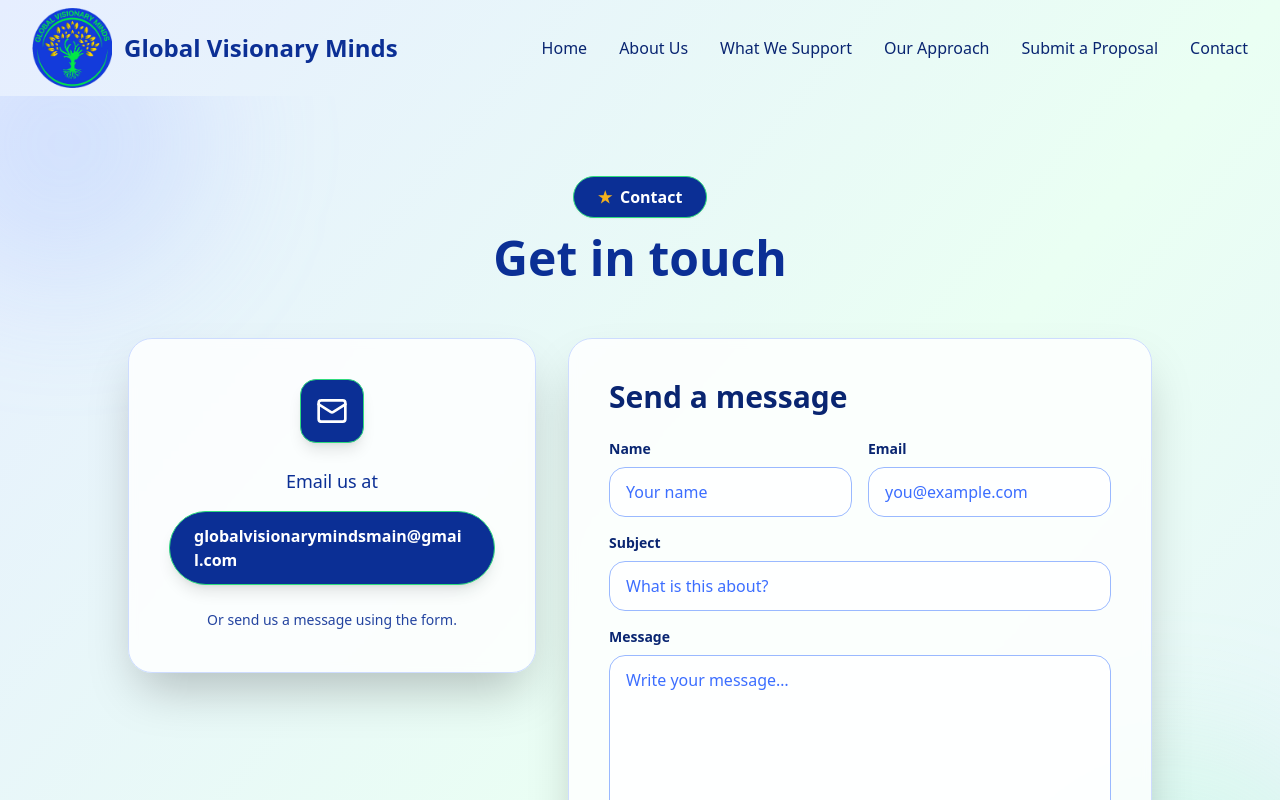
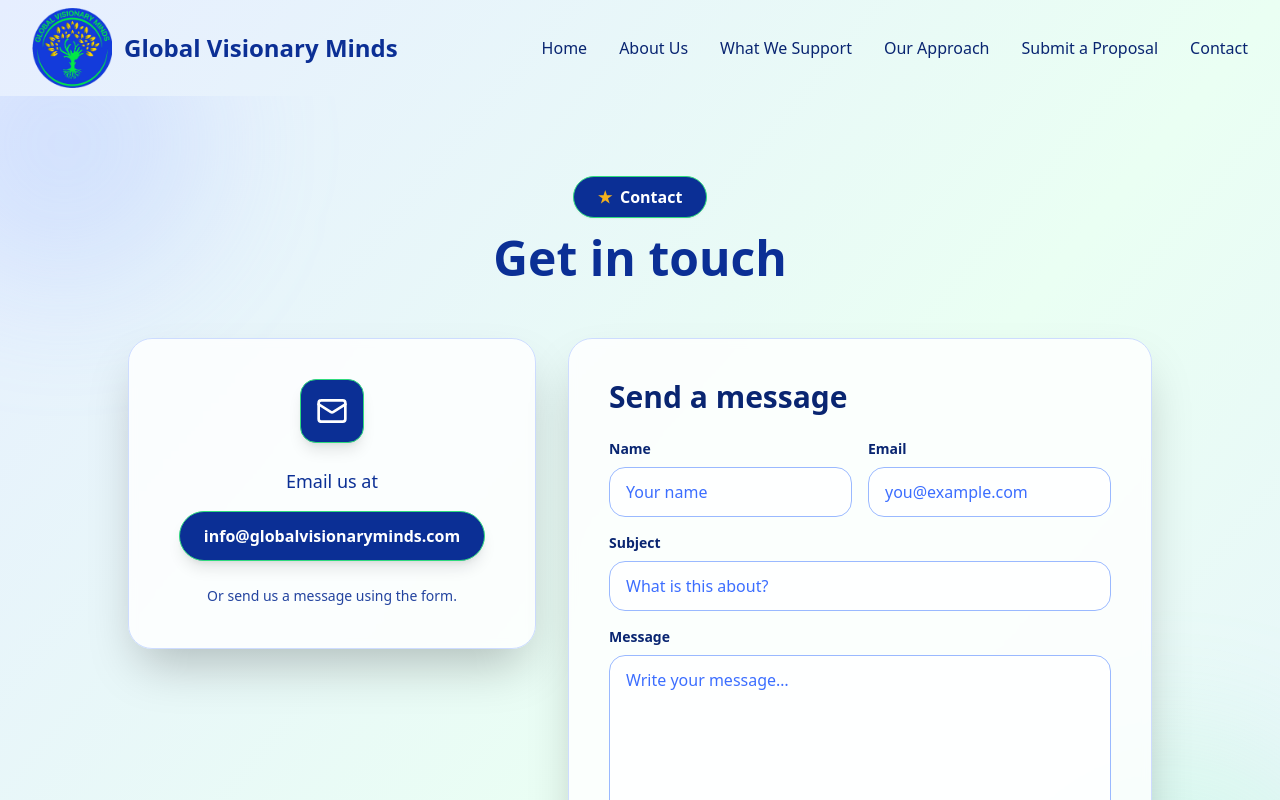
Before and after one commit to nourakkad/gvm1234567890, a React (Vite) app: page /contact in a window 1280 px wide. Shown: the top 800 px of the page. Built offline with nearby package versions, Linux system fonts and the light colour scheme.

Commit message:
Initial commit

```diff
--- a/src/components/ContactSection.jsx
+++ b/src/components/ContactSection.jsx
@@ -161,10 +161,10 @@ const ContactSection = () => {
 
                 <div className="mt-4 flex justify-center">
                   <a
-                    href="mailto:globalvisionarymindsmain@gmail.com"
+                    href="mailto:info@globalvisionaryminds.com"
                     className="inline-flex items-center justify-center px-5 sm:px-6 py-3 rounded-full bg-primary-700 text-white font-semibold shadow-lg border border-accent-400 hover:ring-2 hover:ring-accent-400 transition break-all text-sm sm:text-base"
                   >
-                    globalvisionarymindsmain@gmail.com
+                    info@globalvisionaryminds.com
                   </a>
                 </div>
 
```
